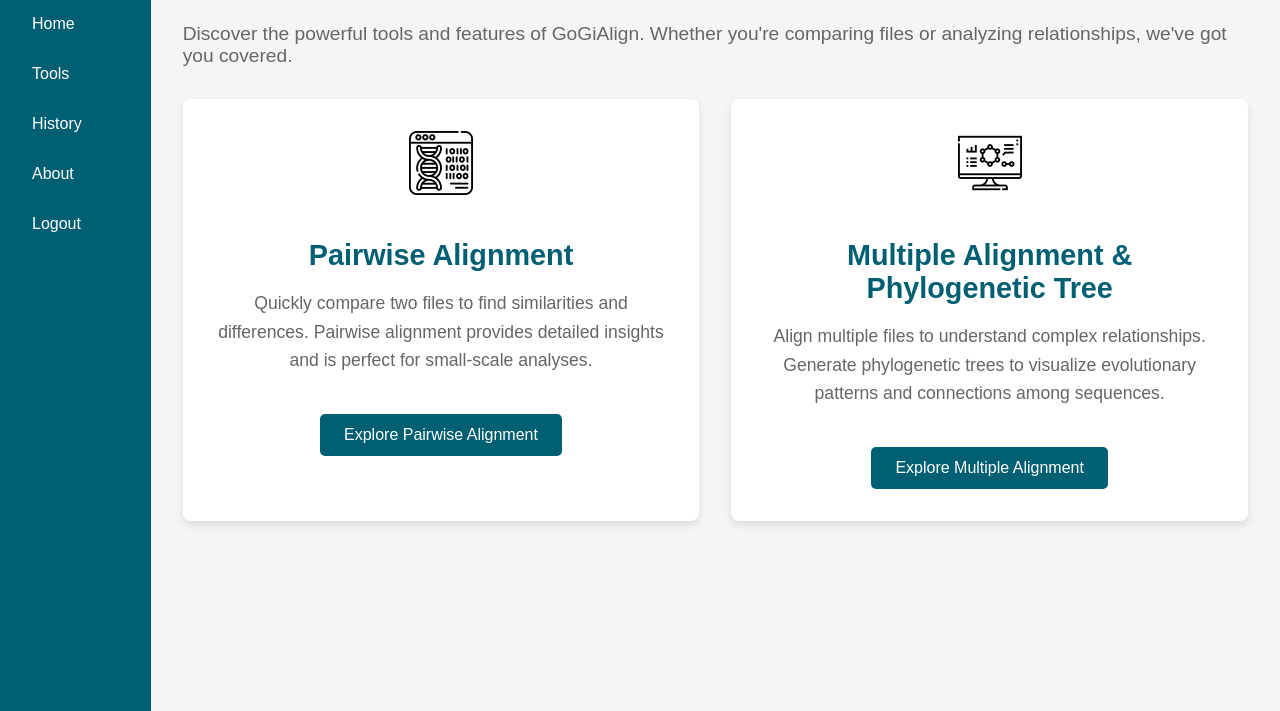
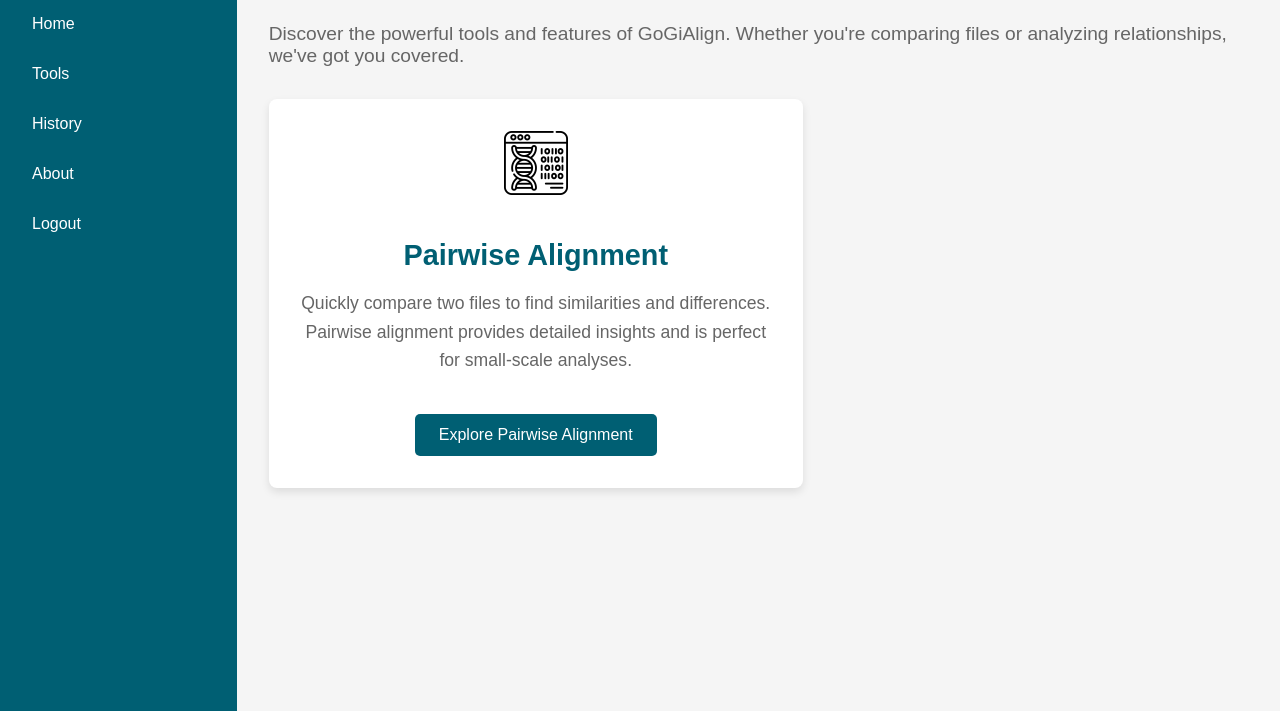
Before and after one commit to ppaa23/filealigner, a Flask app: template app/templates/based/home.html in a window 1280 px wide. Shown: the part 89-800 px from the top of the page. Run offline with Flask 3, Linux system fonts and the light colour scheme; the template is opened without the code that fills it, so the values that code supplies are empty.

Commit message:
functionality updated

```diff
--- a/app/alignment.py
+++ b/app/alignment.py
@@ -78,7 +78,6 @@ def tokenize_code(code):
         pass
     return tokens
 
-
 def abstract_tokens(tokens):
     """
     Abstract raw tokens into high-level constructs.
@@ -104,7 +103,6 @@ def abstract_tokens(tokens):
             # General abstraction for remaining tokens
             abstracted_tokens.append("general_token")
     return abstracted_tokens
-
 
 def needleman_wunsch(seq1, seq2, match=2, mismatch=-1, gap=-2):
     """
@@ -165,7 +163,6 @@ def needleman_wunsch(seq1, seq2, match=2, mismatch=-1, gap=-2):
     aligned_seq2.reverse()
     return dp[n][m], aligned_seq1, aligned_seq2
 
-
 def perform_alignment(file1_content, file2_content):
     """
     Perform pairwise alignment for Python files using token-based Needleman-Wunsch algorithm.
--- a/app/server.py
+++ b/app/server.py
@@ -7,7 +7,7 @@ from werkzeug.security import generate_password_hash, check_password_hash
 from alignment import perform_alignment, tokenize_code
 
 app = Flask(__name__)
-app.secret_key = "YOUR_SECRET_KEY_HERE"
+app.secret_key = "23"
 
 # Configure SQLAlchemy
 app.config['SQLALCHEMY_DATABASE_URI'] = 'sqlite:///users.db'
@@ -206,27 +206,6 @@ def alignment_results(alignment_id):
         file2_name=alignment.file2_name
     )
 
-@app.route('/tools/multialign', methods=['GET', 'POST'])
-def multialign():
-    """Handle multiple alignment page."""
-    if not current_user():
-        return redirect(url_for('login'))
-
-    if request.method == 'POST':
-        # Retrieve uploaded files
-        files = request.files.getlist('files')
-
-        # Validate the number of files
-        if len(files) < 2:
-            flash("Please upload at least two files for multiple alignment.", "error")
-            return redirect(url_for('multialign'))
-
-        # Placeholder for multiple alignment logic
-        flash("Multiple alignment performed successfully!", "success")
-        return redirect(url_for('history'))
-
-    return render_template('based/multialign.html')
-
 @app.route('/history')
 def history():
     """
--- a/app/templates/based/base.html
+++ b/app/templates/based/base.html
@@ -18,7 +18,6 @@
             <a href="#">Tools</a>
             <ul class="dropdown-menu">
               <li><a href="{{ url_for('align') }}">Pairwise Alignment</a></li>
-              <li><a href="{{ url_for('multialign') }}">Multiple Alignment</a></li>
             </ul>
           </li>
           <li><a href="{{ url_for('history') }}">History</a></li>
--- a/app/templates/based/home.html
+++ b/app/templates/based/home.html
@@ -16,13 +16,5 @@
     </p>
     <a href="{{ url_for('align') }}" class="btn-primary">Explore Pairwise Alignment</a>
   </div>
-  <div class="column">
-    <img src="/static/icons/multiple.png" alt="Multiple Alignment Icon" class="feature-icon">
-    <h2>Multiple Alignment & Phylogenetic Tree</h2>
-    <p>
-      Align multiple files to understand complex relationships. Generate phylogenetic trees to visualize evolutionary patterns and connections among sequences.
-    </p>
-    <a href="{{ url_for('multialign') }}" class="btn-primary">Explore Multiple Alignment</a>
-  </div>
 </div>
 {% endblock %}
```
Also changed, not shown: app/templates/based/multialign.html (deleted, +0 -19 lines), app/static/icons/multiple.png (deleted).
